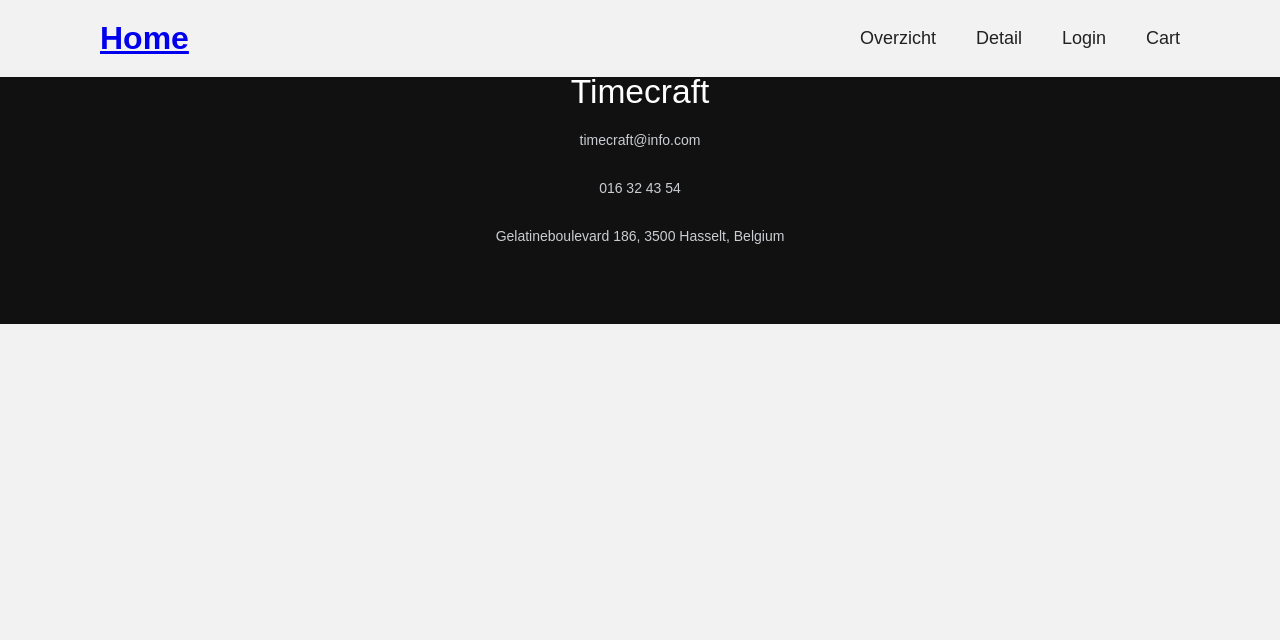
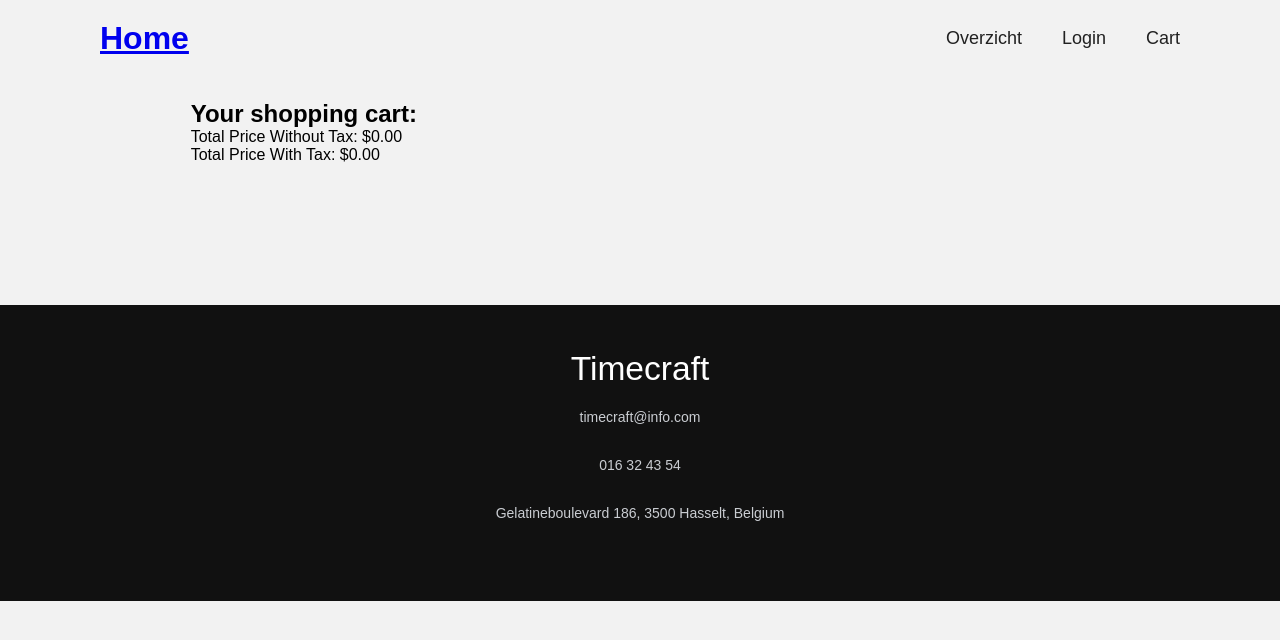
Before and after one commit to QuentinBakkerPXL/WerkPakket2_Quentin, a Vue app: page /cart in a window 1280 px wide. Shown: the top 640 px of the page. Built offline with nearby package versions, Linux system fonts and the light colour scheme; some icons are missing.

Commit message:
Descriptions added products

```diff
--- a/src/assets/products.json
+++ b/src/assets/products.json
@@ -6,7 +6,7 @@
     "image": "src/assets/Futuristic.jpg",
     "price": 159.99,
     "btw": 0.21,
-    "stock": 95,
+    "stock": 5,
     "Gen": 1,
     "Seasonal": "no",
     "new": "no"
--- a/src/components/navbar.vue
+++ b/src/components/navbar.vue
@@ -10,7 +10,7 @@
 
     <nav class="navbar">
       <router-link to="/overzicht">Overzicht</router-link>
-      <router-link to="/detail">Detail</router-link>
+<!--      <router-link to="/detail">Detail</router-link>-->
       <router-link to="/login">Login</router-link>
       <router-link to="/cart">Cart</router-link>
     </nav>
@@ -19,6 +19,7 @@
 </template>
 
 <style scoped>
+
 .header {
   position: fixed;
   background-color: #F2F2F2;
@@ -49,7 +50,7 @@
   margin-left: 40px;
 }
 
-.navbar a:hover {
+.navbar a:hover, .logo:hover {
   color: #5b95d4;
 }
 
--- a/src/views/cart.vue
+++ b/src/views/cart.vue
@@ -8,12 +8,29 @@ export default {
     const shopStore = useShopStore();
     const cart = computed(() => shopStore.cart);
 
+    // Computed property for total price without tax
+    const totalPriceNoTax = computed(() => {
+      return cart.value.reduce((acc, item) => {
+        return acc + (item.price * item.quantity);
+      }, 0).toFixed(2); // Fixed to 2 decimal places
+    });
+
+    // Computed property for total price with tax
+    const totalPriceWithTax = computed(() => {
+      return cart.value.reduce((acc, item) => {
+        return acc + (item.price * item.quantity) + (item.price * item.btw * item.quantity);
+      }, 0).toFixed(2); // Fixed to 2 decimal places
+    });
+
     const removeFromCart = (productId) => {
       shopStore.removeItemFromCart(productId);
     };
 
     const incrementQuantity = (productId) => {
-      shopStore.incrementItemQuantity(productId);
+      const item = shopStore.cart.find(item => item.id === productId);
+      if (item && item.quantity < item.stock) {
+        shopStore.incrementItemQuantity(productId);
+      }
     };
 
     const decrementQuantity = (productId) => {
@@ -32,19 +49,20 @@ export default {
 
     return {
       cart,
+      totalPriceNoTax,
+      totalPriceWithTax,
       removeFromCart,
       incrementQuantity,
       decrementQuantity,
       checkout,
-      "titel": "Uw winkelmandje:",
-      "NoBTW": "Prijs zonder btw: ",
-      "totaalprijs": "Prijs met btw: ",
-      "hoeveelheid": "Hoeveelheid: ",
+      "titel": "Your shopping cart:",
+      "NoBTW": "Price without tax: ",
+      "totaalprijs": "Price with tax: ",
+      "hoeveelheid": "Amount: ",
       "plus": "+",
       "min": "-",
-      "button1": "Verwijder",
+      "button1": "Delete",
       "button2": "Checkout"
-
     };
   },
 };
@@ -52,38 +70,111 @@ export default {
 </script>
 
 <template>
+  <main>
   <div class="cart-container">
     <h2>{{ titel }}</h2>
+    <span>Total Price Without Tax: ${{ totalPriceNoTax }}</span><br>
+    <span>Total Price With Tax: ${{ totalPriceWithTax }}</span>
     <ul class="cart-items">
       <li v-for="item in cart" :key="item.id" class="cart-item">
-        <div class="cart-item-info">
+        <div class="cart-item-img">
           <img :src="item.image" alt="Product Image" class="cart-item-image" />
-          <div class="cart-item-details">
-            <p>{{ item.name }}</p>
-            <br />
-            <p>{{ item.description }}</p>
-            <br />
-            <p>{{ NoBTW }} {{ item.price }}€</p>
-            <br />
-            <p>{{ totaalprijs }} {{ item.btw }}€</p>
-            <br />
-            <p class="item-quantity">{{hoeveelheid}} {{ item.quantity }}</p>
-
-            <div class="quantity-buttons">
-              <button @click="incrementQuantity(item.id)">{{plus}}</button>
-              <button @click="decrementQuantity(item.id)">{{min}}</button>
-            </div>
-            <br />
-            <button @click="removeFromCart(item.id)">{{button1}}</button>
+        </div>
+        <div class="cart-item-text">
+          <h3>{{ item.title }}</h3>
+          <p>{{ item.description }}</p>
+          <span>{{ NoBTW }} ${{ (item.price * item.quantity).toFixed(2) }}</span><br>
+          <span>{{ totaalprijs }} ${{ (item.price * item.quantity + (item.price * item.btw * item.quantity)).toFixed(2) }}</span>
+          <p class="item-quantity">{{ hoeveelheid }} {{ item.quantity }}</p>
+          <div class="cart-item-buttons">
+            <button @click="decrementQuantity(item.id)">{{ min }}</button>
+            <button @click="incrementQuantity(item.id)">{{ plus }}</button>
+          </div>
+          <div>
+            <button @click="removeFromCart(item.id)">{{ button1 }}</button>
+            <button v-if="cart.length > 0" @click="checkout" class="checkout-button">{{ button2 }}</button>
           </div>
         </div>
       </li>
     </ul>
-
-    <button v-if="cart.length > 0" @click="checkout" class="checkout-button">{{button2}}</button>
   </div>
+  </main>
 </template>
 
 <style scoped>
+main {
+  margin-top: 100px;
+}
+.cart-container {
+  max-width: 1200px;
+  width: 90%;
+  margin: 50px auto;
+}
 
+.cart-items {
+  list-style: none;
+  padding: 0;
+}
+
+.cart-item {
+  display: grid;
+  grid-template-columns: 1fr 1fr; /* Two columns */
+  grid-template-rows: auto; /* Rows size to content */
+  max-height: 300px; /* Maximum height for each row */
+  margin-bottom: 15px;
+}
+
+.cart-item-img, .cart-item-text {
+  max-height: 300px; /* Maximum height for the image and text sections */
+  overflow: hidden; /* Prevent content from spilling over */
+}
+
+.cart-item-img img {
+  width: 100%;
+  height: 100%; /* Adjusted to fill the parent container */
+  object-fit: cover;
+  object-position: center;
+}
+
+.cart-item-text {
+  background-color: #ffffff;
+  padding: 30px;
+  position: relative;
+}
+
+.cart-item-text h3 {
+  color: #252525;
+  font-size: 1.8rem;
+  margin: 10px 0px;
+}
+
+.cart-item-text p, .cart-item-text span {
+  color: #adadad;
+  margin: 10px 0px;
+  font-size: 0.9rem;
+}
+
+.cart-item-buttons {
+  display: grid;
+  grid-template-columns: 1fr 1fr 1fr;
+  grid-gap: 10px;
+}
+
+.cart-item-buttons button {
+  width: 100%;
+  border-radius: 25px;
+  border: none;
+  padding: 10px;
+  font-size: 0.9rem;
+  text-transform: uppercase;
+}
+
+.cart-item-buttons button:hover {
+  background-color: #c76744;
+  color: #F2F2F2;
+}
+
+.checkout-button {
+  /* Add styling for the checkout button here */
+}
 </style>
```
Also changed, not shown: src/views/confirmation.vue (added, +11 -0 lines).
